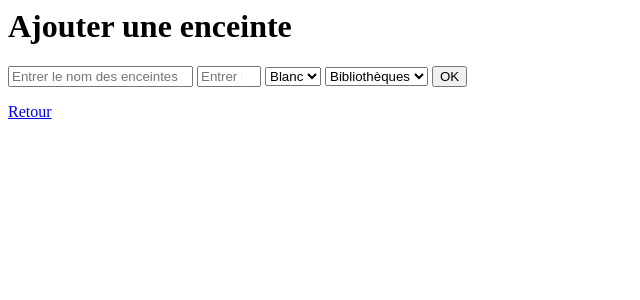
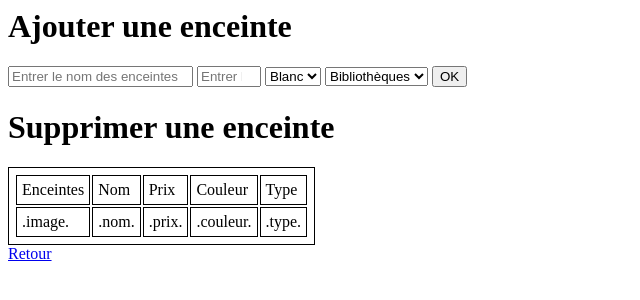
Before and after one commit to AbdourahmaneGadio/HomeTheaterGuide, a PHP site: page /php/adminEnceintes.php in a window 1280 px wide. Shown: the top 300 px of the page, without its empty margins (0-640 px from the left). Run offline with PHP 8.4, Linux system fonts and the light colour scheme; tables that the repository leaves empty or names only in its code hold one stand-in row (values such as "Sample post").

Commit message:
Modif page admin pour supprimer BD (pas fini)

```diff
--- a/index.php
+++ b/index.php
@@ -52,6 +52,7 @@
                         id="selectionPrixMin"
                         name="selectionPrixMin"
                         oninput="afficherPrixMin()"
+                        value="0"
                         min="0"
                         max="600">
 
@@ -62,6 +63,7 @@
                         id="selectionPrixMax"
                         name="selectionPrixMax"
                         oninput="afficherPrixMax()"
+                        value="600"
                         min="0"
                         max="600">
 
@@ -154,6 +156,8 @@
 
         </table>
 
+        <br>
+
 
 
         <footer>
--- a/php/adminEnceintes.php
+++ b/php/adminEnceintes.php
@@ -1,12 +1,27 @@
 <html>
 
     <head>
+
+        <meta charset="UTF-8">
+
+        <meta name="description" content="Home Theater Guide">
+
+        <meta name="keywords" content="HTML, CSS, JavaScript">
+
+        <meta name="author" content="Abdourahmane Gadio">
+
+        <meta name="viewport" content="width=device-width, initial-scale=1.0">
+
+        <title>Home Theater Guide - Admin</title>
+
+        <link rel="stylesheet" href="../css/style.css">
+
     </head>
 
     <body>
         <h1>Ajouter une enceinte</h1>
 
-            <form action="inscriptionEnceintes.php"
+        <form action="inscriptionEnceintes.php"
             method="post">
 
             <!--Nom Enceintes-->
@@ -46,6 +61,81 @@
 
         </form>
 
+
+        <?php
+            /*Vérifie si une enceinte a été ajouté*/
+
+            if(isset($_GET['inscription'])){
+
+                if($_GET['inscription'] == 1){
+                    echo '<p>Enceinte ajoutée</p>';
+                }
+
+                if($_GET['inscription'] == 2){
+                    echo '<p>Enceinte déjà existante</p>';
+                }
+
+                if($_GET['inscription'] == 3){
+                    echo '<p>Erreur dans la requête SQL</p>';
+                }
+            }
+
+        ?>
+
+        <h1>Supprimer une enceinte</h1>
+
+        <?php
+            /*Connexion à la base de données*/
+            require 'connexionBD.php';
+
+            /*Requête SQL pour voir la BD*/
+            $query = 'SELECT * FROM enceintes';
+
+            /*Exécution de la requête*/
+            try
+            {
+                /**Vérification de l'affichage de la base de données*/
+                $stmt=$con->prepare($query);
+                $stmt->execute();
+                $stmt->store_result();
+
+                echo '
+                <table id="tableEnceintes">
+
+                    <tr>
+                        <td>Enceintes</td>
+                        <td>Nom</td>
+                        <td>Prix</td>
+                        <td>Couleur</td>
+                        <td>Type</td>
+                    </tr>';
+
+                $lignes = $stmt->num_rows;
+
+                for($indice=0; $indice<$lignes; $indice++){
+                    echo '
+                    <tr>
+                        <td>.image.</td>
+                        <td>.nom.</td>
+                        <td>.prix.</td>
+                        <td>.couleur.</td>
+                        <td>.type.</td>
+                    </tr>';
+                }
+
+                echo '</table>';
+            }
+
+            catch (PDOException $e)
+            {
+            /*Erreur dans la requête */
+            echo 'Query error.';
+            exit();
+            }
+
+
+        ?>
+
         <a href="../index.php">Retour</a>
 
     </body>
--- a/php/inscriptionEnceintes.php
+++ b/php/inscriptionEnceintes.php
@@ -47,13 +47,13 @@
 			$res = $pdo->prepare($query);
 			$res->execute($values);
 
-			header("Location: ../index.php?inscription=1");
+			header("Location: adminEnceintes.php?inscription=1");
 			exit();
 		}
 
 		/**Si l'enceinte existe déjà*/
 		else{
-			header("Location: ../index.php?inscription=2");
+			header("Location: adminEnceintes.php?inscription=2");
 			exit();
 		}
 	}
@@ -62,7 +62,7 @@
 	  /*Erreur dans la requête */
 	  echo 'Query error.';
 	  die();
-	  header("Location: ../index.php?inscription=3");
+	  header("Location: adminEnceintes.php?inscription=3");
 	  exit();
 	}
 
```
